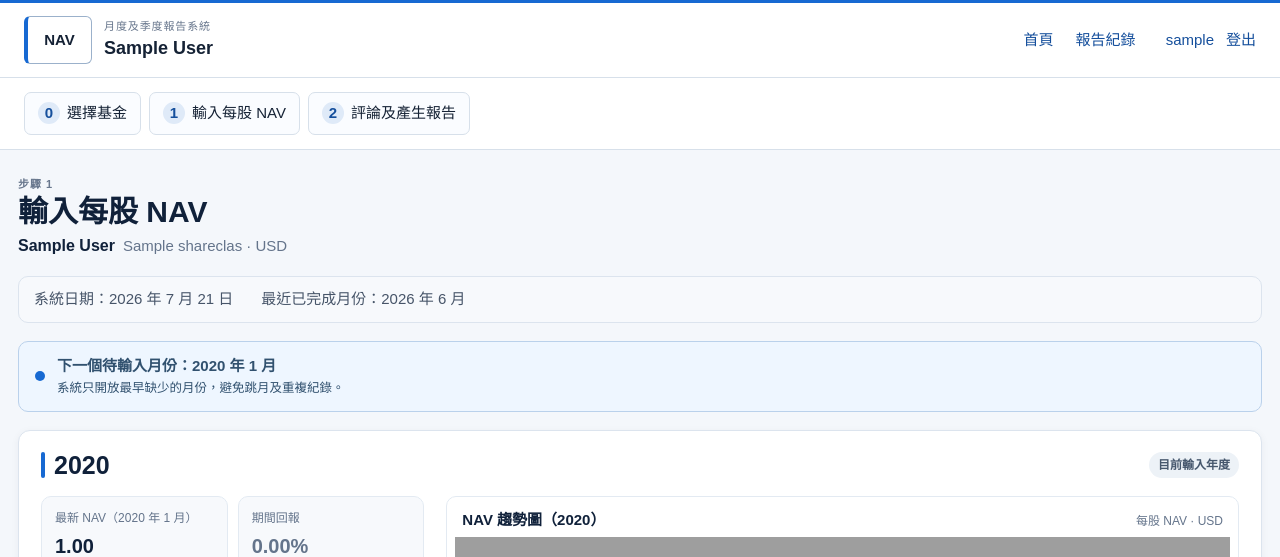
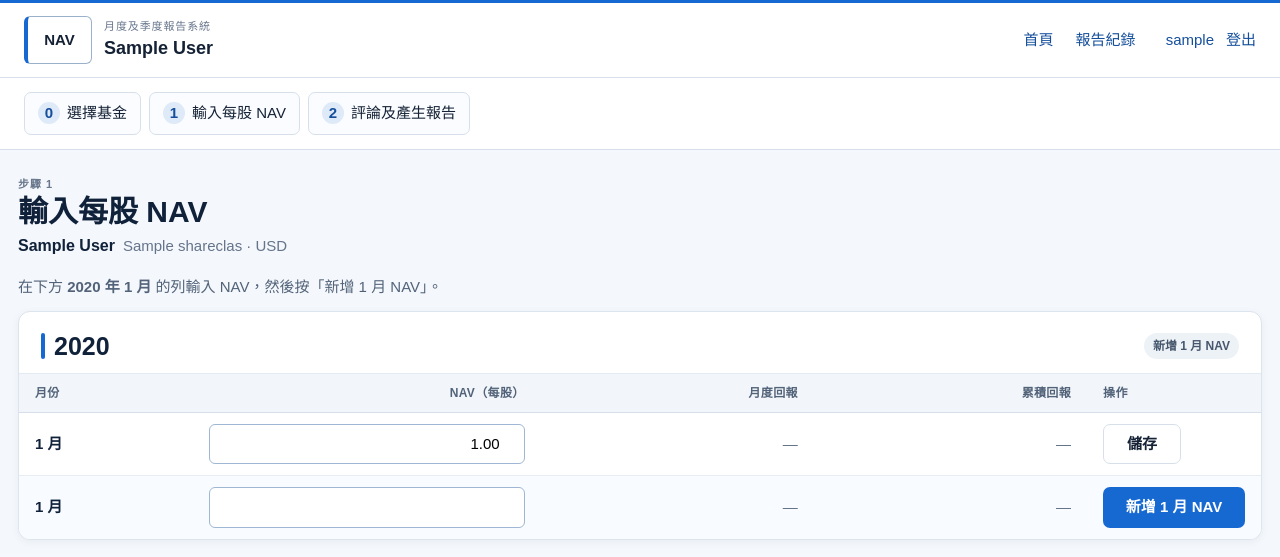
Before and after one commit to aaronckyau/license9_nav, a Django app: page /classes/1/entry/ in a window 1280 px wide. Shown: the top 557 px of the page. Run offline with Django 5.2, Linux system fonts and the light colour scheme; a user stored in the database is signed in; tables that the repository leaves empty hold one stand-in row (values such as "Sample post"); a map, chart or similar area stays blank; some libraries are stand-ins or nearby versions; grey boxes are pictures that could not be loaded.

Commit message:
Simplify NAV entry workflow

```diff
--- /dev/null
+++ b/static/css/nav-simplified.css
@@ -0,0 +1,59 @@
+.fund-selection-body .workflow a:not(:first-child) {
+  display: none;
+}
+
+.fund-card-link {
+  color: inherit;
+  display: block;
+}
+
+.fund-card-link:hover {
+  box-shadow: 0 2px 8px rgba(15, 35, 65, 0.08);
+  color: inherit;
+  text-decoration: none;
+}
+
+.fund-card-link:focus-visible {
+  outline: 3px solid rgba(23, 105, 210, 0.28);
+  outline-offset: 3px;
+}
+
+.fund-card-action {
+  align-items: center;
+  color: var(--blue);
+  display: flex;
+  font-weight: 800;
+  justify-content: space-between;
+  margin-top: 16px;
+}
+
+.nav-dashboard-form {
+  display: grid;
+  gap: 12px;
+}
+
+.nav-entry-hint {
+  color: #526379;
+  margin: 0;
+}
+
+.nav-year-heading {
+  padding-bottom: 12px;
+}
+
+.nav-dashboard-table th:nth-child(1) {
+  width: 14%;
+}
+
+.nav-dashboard-table th:nth-child(2) {
+  width: 28%;
+}
+
+.nav-dashboard-table th:nth-child(3),
+.nav-dashboard-table th:nth-child(4) {
+  width: 22%;
+}
+
+.nav-dashboard-table th:nth-child(5) {
+  width: 14%;
+}
--- a/templates/base.html
+++ b/templates/base.html
@@ -7,6 +7,7 @@
   <title>{% block title %}NAV 報告系統{% endblock %}</title>
   <link rel="icon" href="{% static 'favicon.svg' %}" type="image/svg+xml">
   <link rel="stylesheet" href="{% static 'css/app.css' %}">
+  <link rel="stylesheet" href="{% static 'css/nav-simplified.css' %}">
 </head>
 <body class="{% block body_class %}{% endblock %}">
   <a class="skip-link" href="#main-content">跳至主要內容</a>
--- a/templates/navapp/simple_entry.html
+++ b/templates/navapp/simple_entry.html
@@ -7,17 +7,9 @@
     <div class="nav-page-title">
       <p class="eyebrow">步驟 1</p>
       <h1>輸入每股 NAV</h1>
-      <p class="nav-fund-identity">
-        <strong>{{ share_class.fund.display_name }}</strong>
-        <span>{{ share_class.name }} · {{ share_class.currency }}</span>
-      </p>
+      <p class="nav-fund-identity"><strong>{{ share_class.fund.display_name }}</strong><span>{{ share_class.name }} · {{ share_class.currency }}</span></p>
     </div>
   </header>
-
-  <section class="nav-metadata" aria-label="NAV 月份說明">
-    <span>系統日期：{{ system_date|date:"Y 年 n 月 j 日" }}</span>
-    <span>最近已完成月份：{{ default_period|date:"Y 年 n 月" }}</span>
-  </section>
 
   {% if form.non_field_errors or form.valuation_month.errors %}
     <div class="error-summary">{{ form.non_field_errors }}{{ form.valuation_month.errors }}</div>
@@ -26,81 +18,26 @@
     <div class="error-summary">{{ inline_update_form.non_field_errors }}</div>
   {% endif %}
 
-  {% if next_period %}
   <div class="nav-dashboard-form">
-    <section class="nav-entry-guidance" aria-label="下一個待輸入月份">
-      <span class="nav-guidance-dot" aria-hidden="true"></span>
-      <div><strong>下一個待輸入月份：{{ next_period|date:"Y 年 n 月" }}</strong><small>系統只開放最早缺少的月份，避免跳月及重複紀錄。</small></div>
-    </section>
-  {% else %}
-  <div class="nav-dashboard-form">
-    <section class="nav-status-banner" aria-labelledby="nav-latest-title">
-      <div class="nav-status-content">
-        <span class="nav-status-icon" aria-hidden="true">✓</span>
-        <div>
-          <h2 id="nav-latest-title">每月 NAV 已是最新</h2>
-          <p>截至 {{ default_period|date:"Y 年 n 月" }}的月份均已有 NAV 紀錄。您可在下方直接修改並儲存既有月份。</p>
-        </div>
-      </div>
-      <a class="button primary nav-report-action" href="{% url 'report-history' %}">前往評論及產生報告 <span aria-hidden="true">→</span></a>
-    </section>
-  {% endif %}
+    <p class="nav-entry-hint">
+      {% if next_period %}
+        在下方 <strong>{{ next_period|date:"Y 年 n 月" }}</strong> 的列輸入 NAV，然後按「新增 {{ next_period|date:"n 月" }} NAV」。
+      {% else %}
+        NAV 已輸入至最近完成月份（{{ default_period|date:"Y 年 n 月" }}）；下一個完成月份會自動出現在表格中。
+      {% endif %}
+    </p>
 
     <div class="nav-year-list">
       {% for year_group in nav_years %}
       <article class="nav-year-card" aria-labelledby="nav-year-{{ year_group.year }}">
         <header class="nav-year-heading">
           <h2 id="nav-year-{{ year_group.year }}">{{ year_group.year }}</h2>
-          {% if year_group.is_current_input_year %}<span class="pill">目前輸入年度</span>{% endif %}
+          {% if year_group.is_current_input_year %}<span class="pill">新增 {{ next_period|date:"n 月" }} NAV</span>{% endif %}
         </header>
-
-        <div class="nav-year-body">
-          <section class="nav-summary-grid" aria-label="{{ year_group.year }} 年 NAV 摘要">
-            <div class="nav-summary-item">
-              <span>最新 NAV（{{ year_group.latest_month_label }}）</span>
-              <strong>{{ year_group.latest_nav_display }}</strong>
-            </div>
-            <div class="nav-summary-item">
-              <span>{{ year_group.return_label }}</span>
-              <strong class="{{ year_group.period_return_class }}">{{ year_group.period_return_display }}</strong>
-              <small>{{ year_group.baseline_note }}</small>
-            </div>
-            <div class="nav-summary-item">
-              <span>期間最高</span>
-              <strong>{{ year_group.high_nav_display }}</strong>
-              <small>{{ year_group.high_month_label }}</small>
-            </div>
-            <div class="nav-summary-item">
-              <span>期間最低</span>
-              <strong>{{ year_group.low_nav_display }}</strong>
-              <small>{{ year_group.low_month_label }}</small>
-            </div>
-          </section>
-
-          <figure class="nav-chart-panel">
-            <figcaption class="nav-chart-header">
-              <h3>NAV 趨勢圖（{{ year_group.year }}）</h3>
-              <span>每股 NAV · {{ share_class.currency }}</span>
-            </figcaption>
-            <div class="nav-chart-container">
-              {% if year_group.has_records %}
-                <picture>
-                  <source media="(max-width: 720px)" srcset="{% url 'nav-year-chart' share_class.pk year_group.year %}?layout=mobile">
-                  <img class="nav-year-chart-image" src="{% url 'nav-year-chart' share_class.pk year_group.year %}" alt="{{ year_group.year }} 年度每月每股 NAV 趨勢折線圖；完整數值見下方資料表。">
-                </picture>
-              {% else %}
-                <div class="nav-chart-empty">輸入首筆 NAV 後顯示趨勢圖。</div>
-              {% endif %}
-            </div>
-          </figure>
-        </div>
-
         <div class="nav-table-wrap">
           <table class="nav-dashboard-table">
-            <caption class="sr-only">{{ year_group.year }} 年每月 NAV、回報及儲存操作</caption>
-            <thead>
-              <tr><th>月份</th><th class="numeric">NAV（每股）</th><th class="numeric">月度回報</th><th class="numeric">累積回報</th><th>操作</th></tr>
-            </thead>
+            <caption class="sr-only">{{ year_group.year }} 年每月每股 NAV、回報及編輯操作</caption>
+            <thead><tr><th>月份</th><th class="numeric">NAV（每股）</th><th class="numeric">月度回報</th><th class="numeric">累積回報</th><th>操作</th></tr></thead>
             <tbody>
               {% for month in year_group.months %}
               <tr data-year="{{ year_group.year }}" data-month-row{% if month.is_next %} class="nav-pending-row"{% endif %}>
@@ -108,25 +45,20 @@
                 {% if month.is_next %}
                   <td class="nav-value-cell numeric" data-label="NAV（每股）">
                     <form id="nav-create-{{ year_group.year }}-{{ month.month }}" method="post" class="nav-inline-form">
-                      {% csrf_token %}
-                      <input type="hidden" name="action" value="create_nav">
-                      <input type="hidden" name="valuation_month" value="{{ next_period|date:'Y-m-d' }}">
+                      {% csrf_token %}<input type="hidden" name="action" value="create_nav"><input type="hidden" name="valuation_month" value="{{ next_period|date:'Y-m-d' }}">
                       {% if form.large_change_warning %}<input type="hidden" name="confirm_large_change" value="1">{% endif %}
                       {{ form.nav_per_share }}{{ form.nav_per_share.errors }}
                     </form>
                   </td>
                   <td class="nav-monthly-return numeric nav-return-neutral" data-label="月度回報">—</td>
                   <td class="nav-cumulative-return numeric nav-return-neutral" data-label="累積回報">—</td>
-                  <td class="nav-action-cell" data-label="操作"><button class="button primary nav-add-button" form="nav-create-{{ year_group.year }}-{{ month.month }}" type="submit">{% if form.large_change_warning %}確認數值並新增{% else %}新增月份{% endif %}</button></td>
+                  <td class="nav-action-cell" data-label="操作"><button class="button primary nav-add-button" form="nav-create-{{ year_group.year }}-{{ month.month }}" type="submit">{% if form.large_change_warning %}確認大幅變動並新增{% else %}新增 {{ month.month }} 月 NAV{% endif %}</button></td>
                 {% else %}
                   <td class="nav-value-cell numeric" data-label="NAV（每股）">
                     <form id="nav-update-{{ month.record.pk }}" method="post" class="nav-inline-form">
-                      {% csrf_token %}
-                      <input type="hidden" name="action" value="update_nav">
-                      <input type="hidden" name="record_id" value="{{ month.record.pk }}">
+                      {% csrf_token %}<input type="hidden" name="action" value="update_nav"><input type="hidden" name="record_id" value="{{ month.record.pk }}">
                       {% if inline_update_record.pk == month.record.pk %}
-                        {% if inline_update_form.large_change_warning %}<input type="hidden" name="confirm_large_change" value="1">{% endif %}
-                        {{ inline_update_form.nav_per_share }}{{ inline_update_form.nav_per_share.errors }}
+                        {% if inline_update_form.large_change_warning %}<input type="hidden" name="confirm_large_change" value="1">{% endif %}{{ inline_update_form.nav_per_share }}{{ inline_update_form.nav_per_share.errors }}
                       {% else %}
                         <input type="number" name="nav_per_share" value="{{ month.nav_display }}" min="0.01" step="0.01" inputmode="decimal" aria-label="{{ year_group.year }} 年 {{ month.month }} 月每股 NAV">
                       {% endif %}
@@ -134,7 +66,7 @@
                   </td>
                   <td class="nav-monthly-return numeric {{ month.monthly_return_class }}" data-label="月度回報">{{ month.monthly_return_display }}</td>
                   <td class="nav-cumulative-return numeric {{ month.cumulative_return_class }}" data-label="累積回報">{{ month.cumulative_return_display }}</td>
-                  <td class="nav-action-cell" data-label="操作"><button class="button ghost nav-save-button" form="nav-update-{{ month.record.pk }}" type="submit">{% if inline_update_record.pk == month.record.pk and inline_update_form.large_change_warning %}確認並儲存{% else %}儲存{% endif %}</button></td>
+                  <td class="nav-action-cell" data-label="操作"><button class="button ghost nav-save-button" form="nav-update-{{ month.record.pk }}" type="submit">{% if inline_update_record.pk == month.record.pk and inline_update_form.large_change_warning %}確認大幅變動{% else %}儲存{% endif %}</button></td>
                 {% endif %}
               </tr>
               {% endfor %}
@@ -143,10 +75,9 @@
         </div>
       </article>
       {% empty %}
-      <section class="panel empty-state"><h2>尚無 NAV 紀錄</h2><p>新增第一個月份後，系統會顯示年度摘要、趨勢圖及每月回報。</p></section>
+      <section class="panel empty-state"><h2>尚無 NAV 紀錄</h2><p>新增首筆 NAV 後，系統會在下方顯示下一個可輸入月份。</p></section>
       {% endfor %}
     </div>
-
   </div>
 </div>
 {% endblock %}
```
Also changed, not shown: docs/ASSUMPTIONS.md (+4 -0 lines), docs/IMPLEMENTATION_STATUS.md (+7 -0 lines), templates/navapp/dashboard.html (+6 -5 lines), tests/test_imports_models_web.py (+13 -16 lines).
